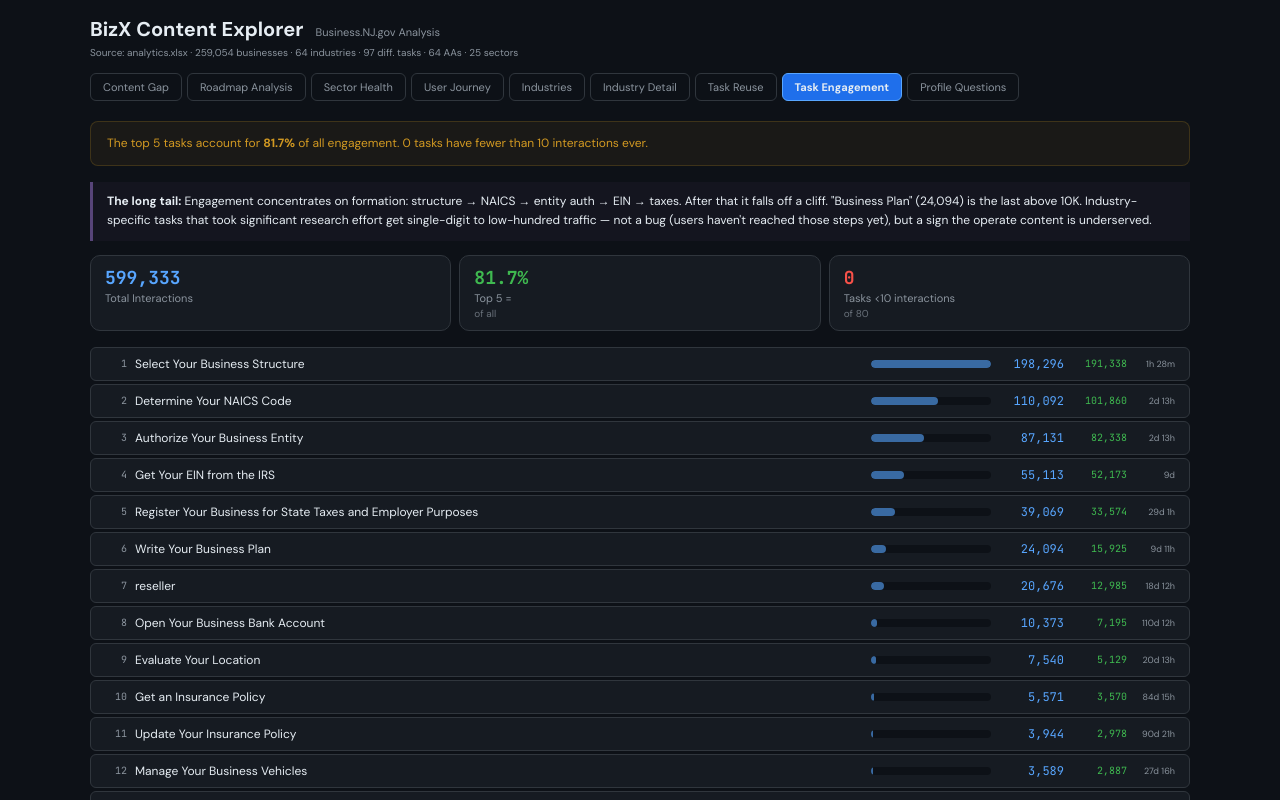
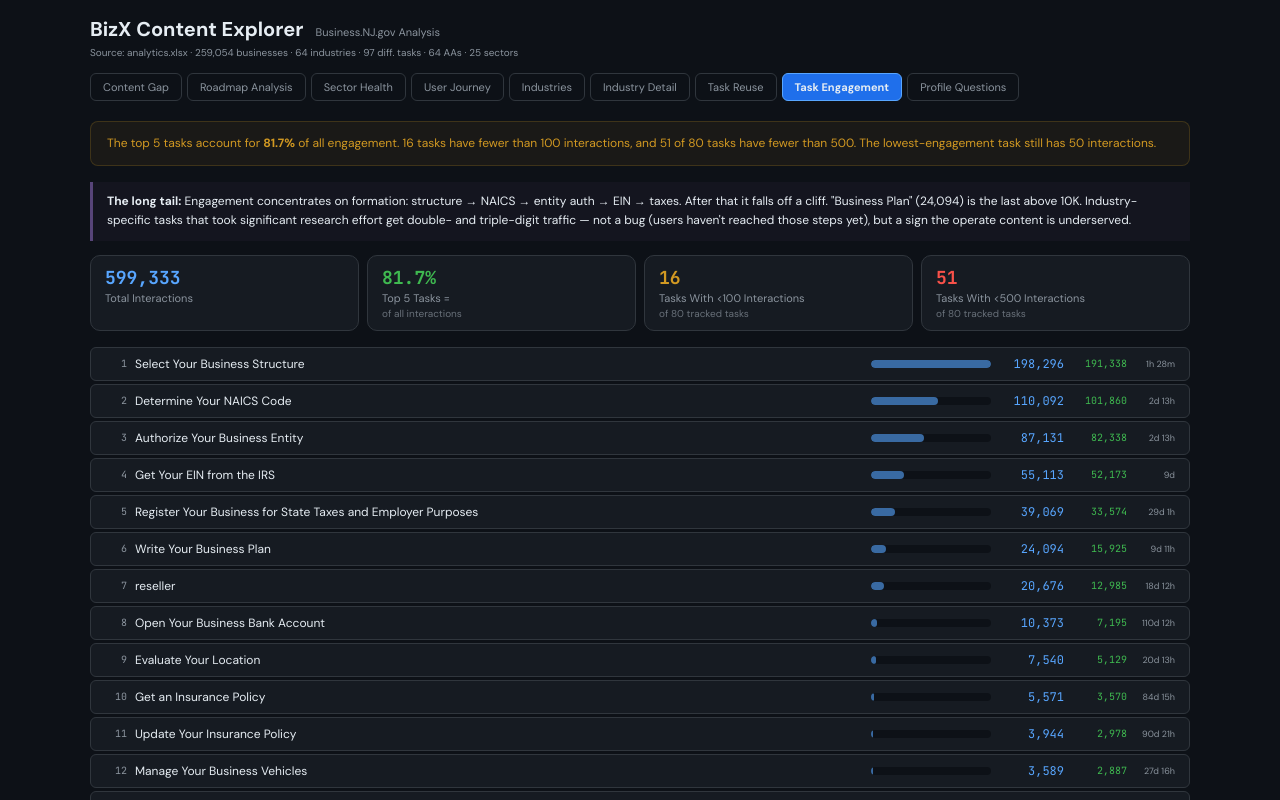
Before and after one commit to amykirchhoff/Roadmap, a React (Vite) app: page / in a window 1280 px wide. Both pictures are taken after a click on the button "Task Engagement". Shown: the top 800 px of the page. Built offline with nearby package versions, Linux system fonts and the light colour scheme.

Commit message:
Add files via upload

```diff
--- a/src/App.jsx
+++ b/src/App.jsx
@@ -404,12 +404,12 @@ export default function App() {
   /* ═══ TAB: TASK ENGAGEMENT ═══ */
   const TaskEngagement = () => {
     const top=tp.slice(0,40);const topTotal=tp[0]?.total||1;
-    const top5Total=tp.slice(0,5).reduce((s,t)=>s+t.total,0);const allTotal=tp.reduce((s,t)=>s+t.total,0);const under10=tp.filter(t=>t.total<10);
+    const top5Total=tp.slice(0,5).reduce((s,t)=>s+t.total,0);const allTotal=tp.reduce((s,t)=>s+t.total,0);const under100=tp.filter(t=>t.total<100);const under500=tp.filter(t=>t.total<500);
     return (<div>
-      <Alert color={C.orange}>The top 5 tasks account for <strong>{pct(top5Total,allTotal)}</strong> of all engagement. {under10.length} tasks have fewer than 10 interactions ever.</Alert>
-      <Insight><strong>The long tail:</strong> Engagement concentrates on formation: structure → NAICS → entity auth → EIN → taxes. After that it falls off a cliff. "Business Plan" ({fmt((tp.find(t=>t.task.includes("Business Plan")&&!t.task.includes("Cannabis"))||{}).total||0)}) is the last above 10K. Industry-specific tasks that took significant research effort get single-digit to low-hundred traffic — not a bug (users haven't reached those steps yet), but a sign the operate content is underserved.</Insight>
+      <Alert color={C.orange}>The top 5 tasks account for <strong>{pct(top5Total,allTotal)}</strong> of all engagement. {under100.length} tasks have fewer than 100 interactions, and {under500.length} of {tp.length} tasks have fewer than 500. The lowest-engagement task still has {fmt(tp[tp.length-1]?.total)} interactions.</Alert>
+      <Insight><strong>The long tail:</strong> Engagement concentrates on formation: structure → NAICS → entity auth → EIN → taxes. After that it falls off a cliff. "Business Plan" ({fmt((tp.find(t=>t.task.includes("Business Plan")&&!t.task.includes("Cannabis"))||{}).total||0)}) is the last above 10K. Industry-specific tasks that took significant research effort get double- and triple-digit traffic — not a bug (users haven't reached those steps yet), but a sign the operate content is underserved.</Insight>
       <div style={{display:"flex",gap:8,flexWrap:"wrap",marginBottom:16}}>
-        <Stat label="Total Interactions" value={fmt(allTotal)} small /><Stat label="Top 5 = " value={pct(top5Total,allTotal)} sub="of all" color={C.green} small /><Stat label="Tasks <10 interactions" value={under10.length} sub={"of "+tp.length} color={C.red} small />
+        <Stat label="Total Interactions" value={fmt(allTotal)} small /><Stat label="Top 5 Tasks =" value={pct(top5Total,allTotal)} sub="of all interactions" color={C.green} small /><Stat label="Tasks With <100 Interactions" value={under100.length} sub={"of "+tp.length+" tracked tasks"} color={C.orange} small /><Stat label="Tasks With <500 Interactions" value={under500.length} sub={"of "+tp.length+" tracked tasks"} color={C.red} small />
       </div>
       <div style={{display:"grid",gap:3}}>{top.map((t,i)=>(
         <div key={i} style={{background:C.card,border:`1px solid ${C.border}`,borderRadius:6,padding:"8px 14px",display:"flex",alignItems:"center",gap:8}}>
```
